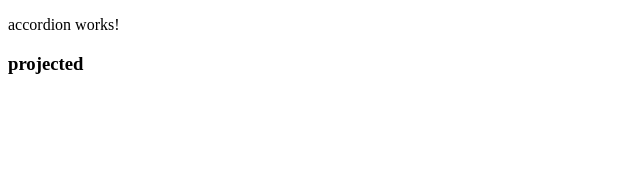
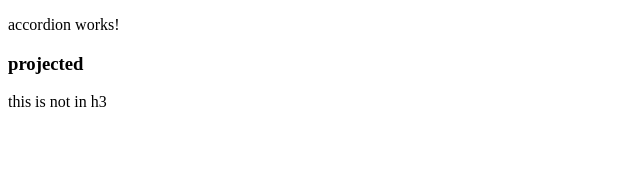
Before and after one commit to nadavsinai/angular-projection-apis, an Angular app: page / in a window 1280 px wide. Shown: the top 183 px of the page, without its empty margins (0-640 px from the left). Built offline with nearby package versions, Linux system fonts and the light colour scheme.

Commit message:
projection content can be selected and re-sorted

```diff
--- a/src/app/accordion.component.ts
+++ b/src/app/accordion.component.ts
@@ -6,6 +6,7 @@ import { Component, OnInit } from '@angular/core';
     <p>
       accordion works!
     </p>
+    <ng-content select="h3"></ng-content>
     <ng-content></ng-content>
   `,
   styles: []
--- a/src/app/app.component.html
+++ b/src/app/app.component.html
@@ -1,3 +1,4 @@
 <app-accordion>
+  <div> this is not in h3</div>
   <h3>projected</h3>
 </app-accordion>
```
